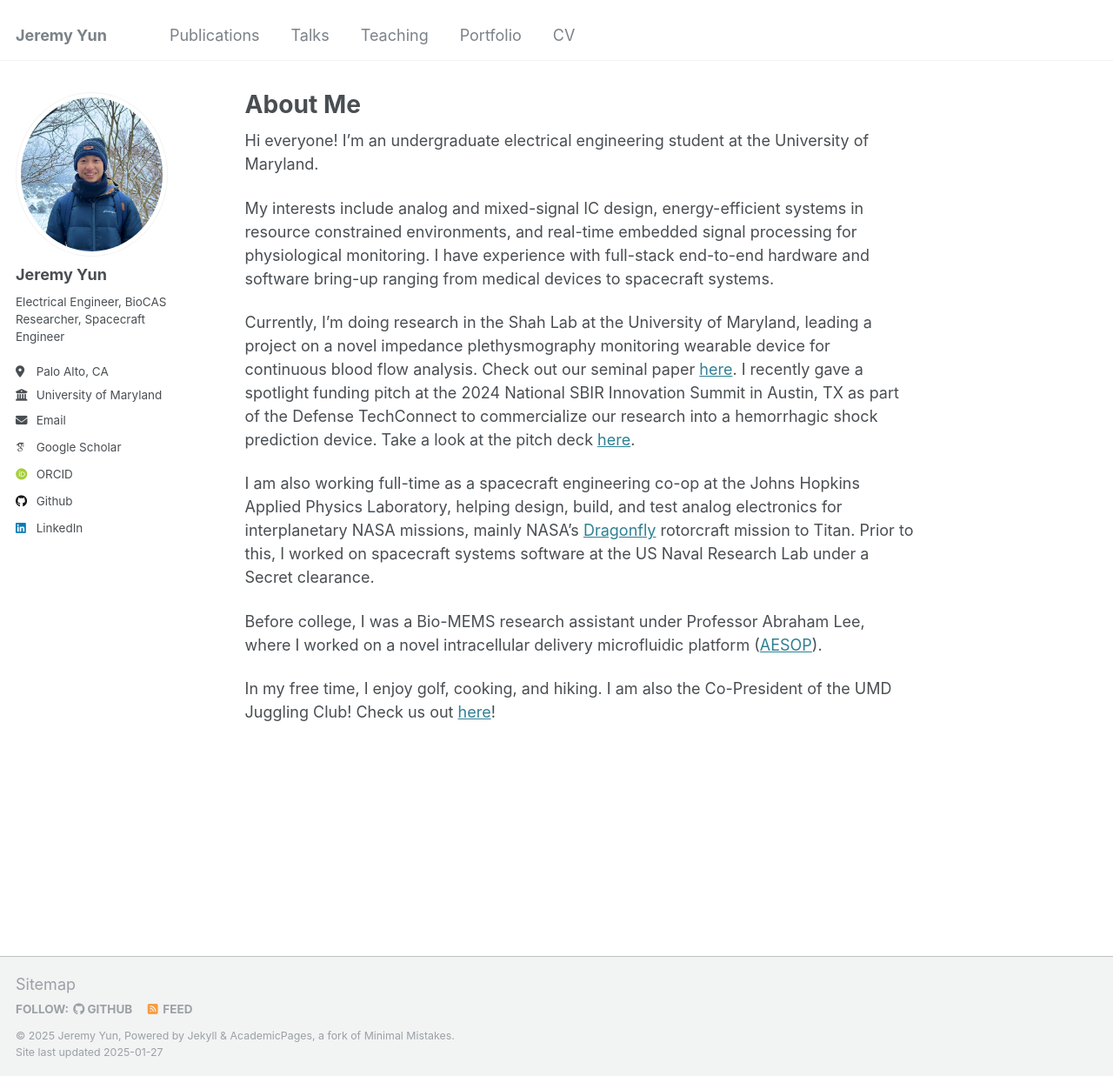
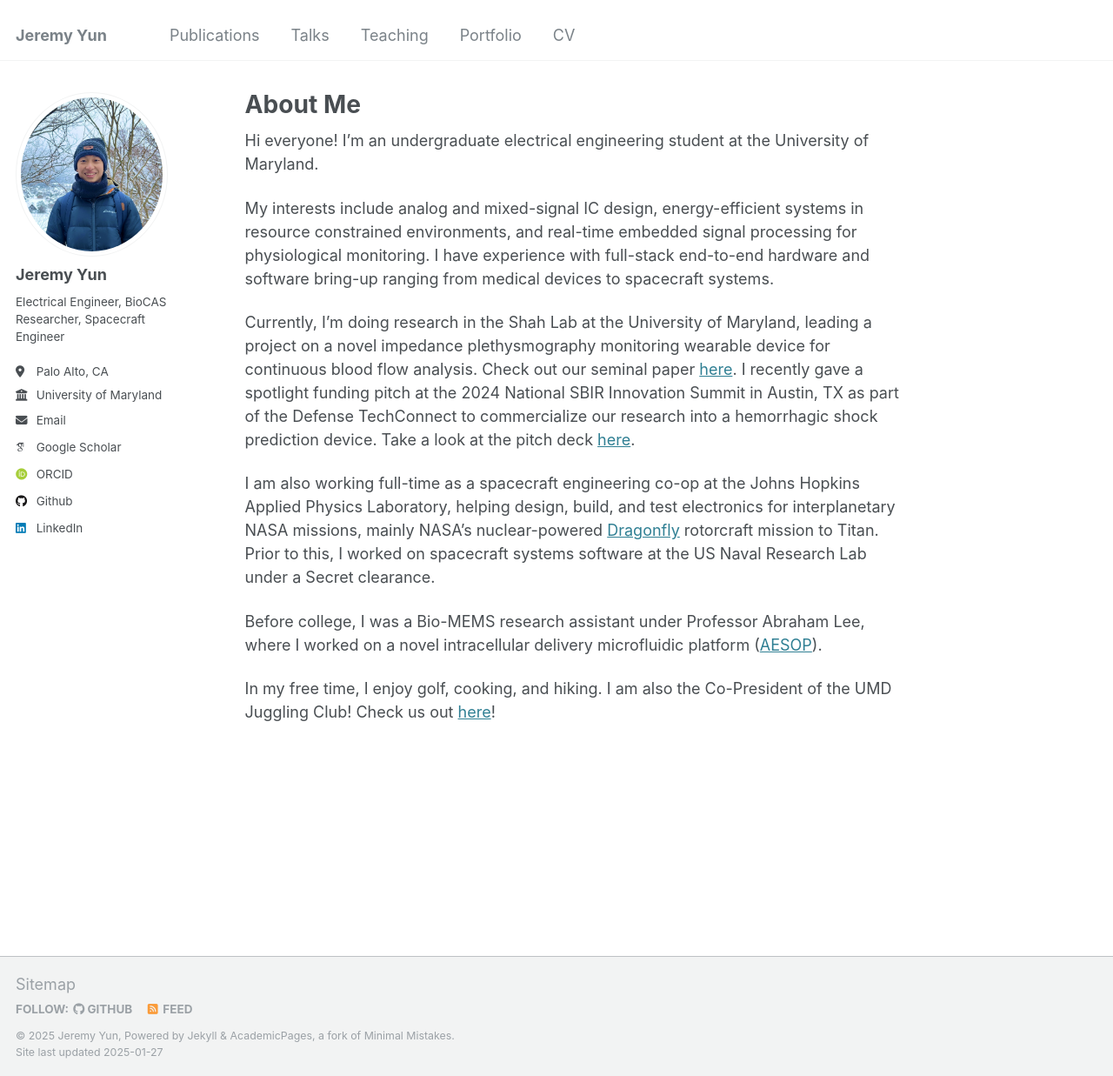
Before and after one commit to JermYeWorm/JermYeWorm.github.io, a Jekyll site: the page built from _pages/about.md, in a window 1280 px wide and 1237 px high. Shown: the whole window at 87% size. Built offline with Jekyll 4.4.1, drawn with Linux system fonts in a browser that asks for light colours; some web fonts are replaced.

Commit message:
update about

```diff
--- a/_pages/about.md
+++ b/_pages/about.md
@@ -13,7 +13,7 @@ My interests include analog and mixed-signal IC design, energy-efficient systems
 
 Currently, I'm doing research in the Shah Lab at the University of Maryland, leading a project on a novel impedance plethysmography monitoring wearable device for continuous blood flow analysis. Check out our seminal paper [here](https://doi.org/10.1109/MWSCAS60917.2024.10658959). I recently gave a spotlight funding pitch at the 2024 National SBIR Innovation Summit in Austin, TX as part of the Defense TechConnect to commercialize our research into a hemorrhagic shock prediction device. Take a look at the pitch deck [here](http://jermyeworm.github.io/files/DTC_2024_Pitch_Slide_Deck.pdf).
 
-I am also working full-time as a spacecraft engineering co-op at the Johns Hopkins Applied Physics Laboratory, helping design, build, and test analog electronics for interplanetary NASA missions, mainly NASA's [Dragonfly](https://dragonfly.jhuapl.edu/) rotorcraft mission to Titan. Prior to this, I worked on spacecraft systems software at the US Naval Research Lab under a Secret clearance.
+I am also working full-time as a spacecraft engineering co-op at the Johns Hopkins Applied Physics Laboratory, helping design, build, and test electronics for interplanetary NASA missions, mainly NASA's nuclear-powered [Dragonfly](https://dragonfly.jhuapl.edu/) rotorcraft mission to Titan. Prior to this, I worked on spacecraft systems software at the US Naval Research Lab under a Secret clearance.
 
 Before college, I was a Bio-MEMS research assistant under Professor Abraham Lee, where I worked on a novel intracellular delivery microfluidic platform ([AESOP](https://doi.org/10.1002/advs.202102021)).
 
```
